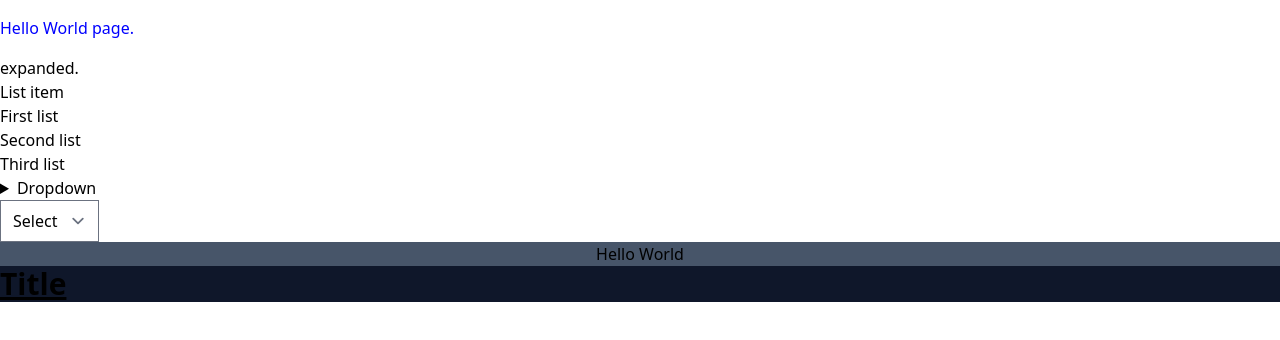
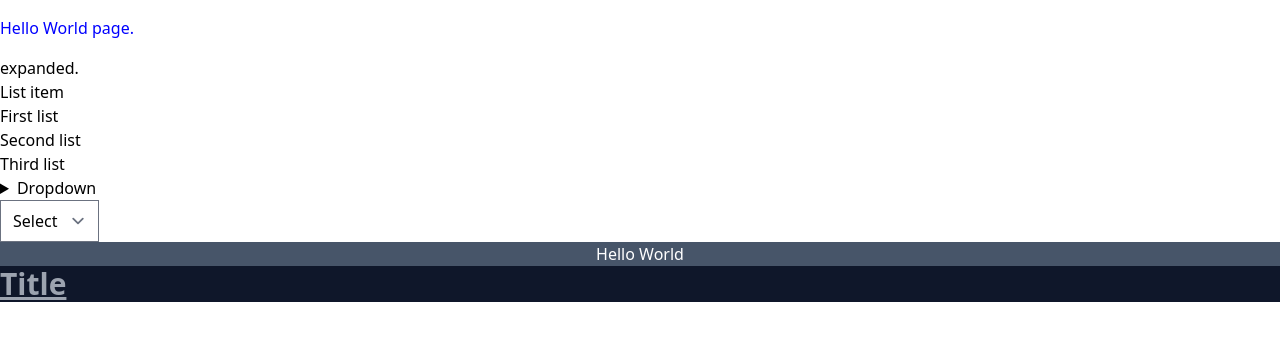
Before and after one commit to unmeimusu/lit-in, a plain HTML site: page index.html in a window 1280 px wide. Drawn offline with Linux system fonts and the light colour scheme.

Commit message:
Update files

```diff
--- a/c.js
+++ b/c.js
@@ -30,8 +30,8 @@
         </select>
 
         <!--Tailwind Integration-->
-        <div class="bg-slate-600 text-center">Hello World</div>
-        <h1 class="bg-slate-900 text-3xl font-bold underline">
+        <div class="bg-slate-600 text-center text-white">Hello World</div>
+        <h1 class="bg-slate-900 text-gray-400 text-3xl font-bold underline">
         Title
         </h1>
         `
```
Also changed, not shown: o.css.
